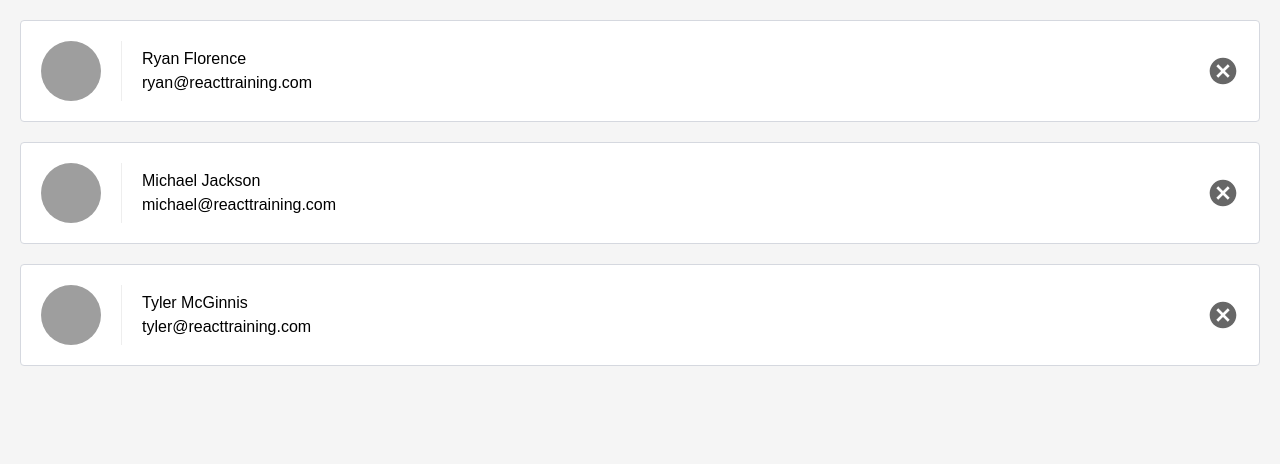
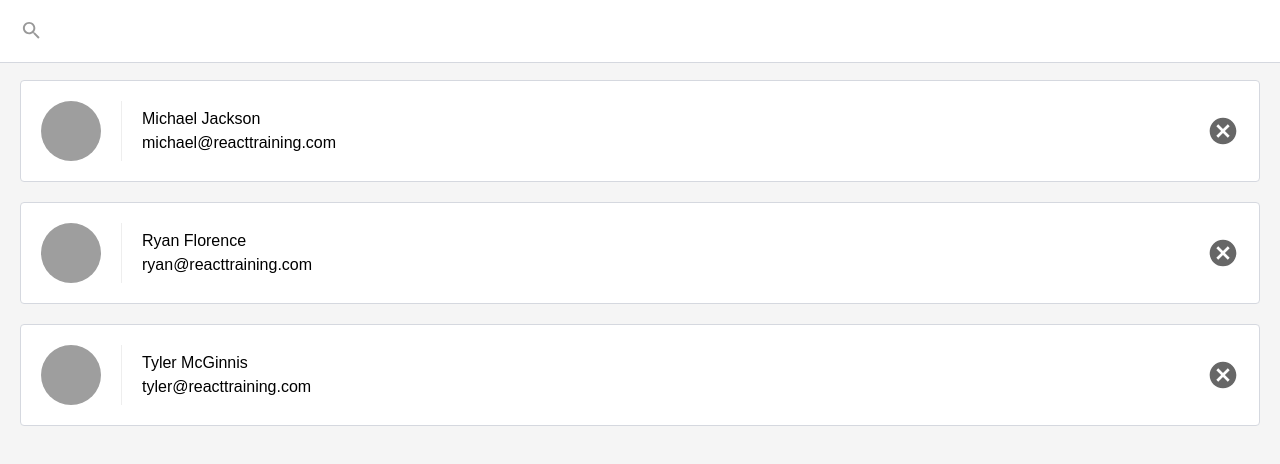
Before and after one commit to ergoego/contacts, a React (Create React App) app: page / in a window 1280 px wide. Shown: the top 464 px of the page. Built offline with nearby package versions, Linux system fonts and the light colour scheme.

Commit message:
Udacity State Management Section Complete
Worked through the state management section. Can now filter through contacts in real-time dynamic search and have results displayed alphabetically.

```diff
--- a/package.json
+++ b/package.json
@@ -3,9 +3,12 @@
   "version": "0.1.0",
   "private": true,
   "dependencies": {
+    "escape-string-regexp": "^1.0.5",
+    "prop-types": "^15.5.10",
     "react": "^15.6.1",
     "react-dom": "^15.6.1",
-    "react-scripts": "1.0.10"
+    "react-scripts": "1.0.10",
+    "sort-by": "^1.2.0"
   },
   "scripts": {
     "start": "react-scripts start",
--- a/src/App.js
+++ b/src/App.js
@@ -3,7 +3,7 @@ import ListContacts from './ListContacts'
 
 class App extends Component {
 state = {
-    contacts: [
+  contacts: [
     {
       "id": "ryan",
       "name": "Ryan Florence",
@@ -24,10 +24,15 @@ state = {
     }
   ]
 }
+removeContact = (contact) => {
+  this.setState((state) => ({
+    contacts: state.contacts.filter((c) => c.id !== contact.id)
+  }))
+}
   render() {
     return (
       <div>
-        <ListContacts contacts={this.state.contacts} />
+        <ListContacts onDeleteContact={this.removeContact} contacts={this.state.contacts} />
       </div>
     )
   }
--- a/src/ListContacts.js
+++ b/src/ListContacts.js
@@ -1,9 +1,62 @@
-import React, { Component } from 'react'
+import React, {Component} from 'react'
+import PropTypes from 'prop-types'
+import escapeRegExp from 'escape-string-regexp'
+import sortBy from 'sort-by'
 
-function ListContacts(props) {
+class ListContacts extends Component {
+	static PropTypes = {
+		contacts: PropTypes.array.isRequired,
+		onDeleteContact: PropTypes.func.isRequired
+}
+
+	state = {
+		query: ''
+	}
+
+	updateQuery = (query) => {
+		this.setState({ query: query.trim() })
+	}
+
+	clearQuery = () => {
+		this.setState({query: ''})
+	}
+
+
+	render() {
+		const {contacts, onDeleteContact } = this.props // allows us to type 'contacts' instead of this.props.contacts every time. same goes for onDeleteContact.
+		const {query} = this.state
+
+		let showingContacts
+		if (query) {
+			const match = new RegExp(escapeRegExp(query), 'i')
+			showingContacts = contacts.filter((contact) => match.test(contact.name))
+		} else {
+			showingContacts = contacts
+		}
+
+		showingContacts.sort(sortBy('name'))
+
 		return(
+			<div className='list-contacts'>
+				<div className='list-contacts-top'>
+					<input
+						className='search-contacts'
+						type='text'
+						placehlder='Search contacts'
+						value={query}
+						onChange={(event) => this.updateQuery(event.target.value)}
+					/>
+				</div>
+
+				{showingContacts.length !== contacts.length && (
+					<div className='showing-contacts'>
+					<span>Now showing {showingContacts.length} of {contacts.length} </span>
+					<button onClick={this.clearQuery}>Show All</button>
+					</div>
+				)}
+
 						<ol className='contact-list'>
-			{props.contacts.map((contact) => (
+							{showingContacts.map((contact) => (
 								<li key={contact.id} className='contact-list-item'>
 									<div className='contact-avatar' style={{
 										backgroundImage: `url(${contact.avatarURL})`
@@ -12,13 +65,17 @@ function ListContacts(props) {
 										<p>{contact.name}</p>
 										<p>{contact.email}</p>
 									</div>
-					<button className='contact-remove'>
+									<button
+									className='contact-remove'
+									onClick={() => onDeleteContact(contact)}>
 									Remove
 									</button>
 								</li>
 							))}
 						</ol>
+			</div>
 		)
+	}
 }
 
 export default ListContacts
```
Also changed, not shown: 2 other files (tests, documents, lock files or other folders). Lines whose indentation alone changed are shown as unchanged.
